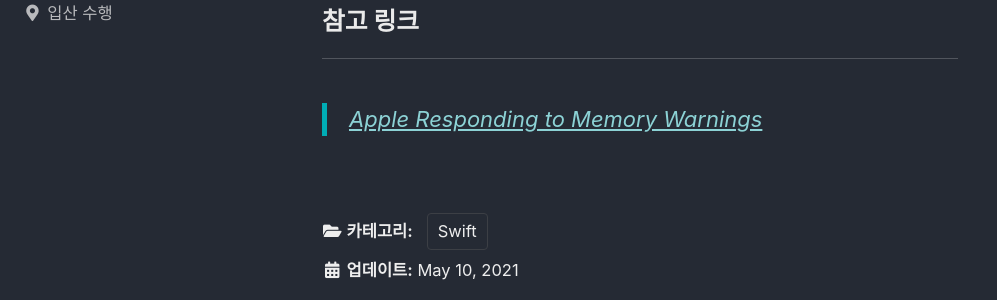
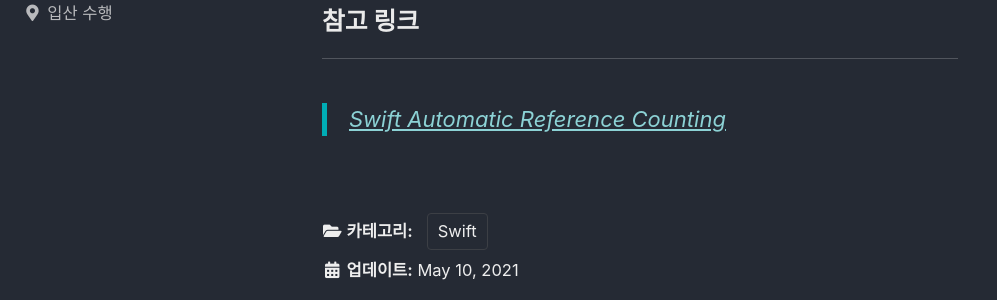
Before and after one commit to zdodev/zdodev.github.io, a Jekyll site: the page built from _posts/2021-05-10-Swift-Automatic-Reference-Counting.md, in a window 1280 px wide and 900 px high, scrolled down 9235 px. Shown: the part 154-454 px from the top of the window, without its empty margins (0-997 px from the left). Built offline with Jekyll 4.4.1, drawn with Linux system fonts in a browser that asks for light colours; cached includes are drawn as plain includes.

Commit message:
✍️: 오늘의 지식: Swift automatic reference counting 참고 링크 수정.

```diff
--- a/_posts/2021-05-10-Swift-Automatic-Reference-Counting.md
+++ b/_posts/2021-05-10-Swift-Automatic-Reference-Counting.md
@@ -265,4 +265,4 @@ let coffee = Coffee(caramel: Caramel())
 
 ---
 
-> [Apple Responding to Memory Warnings](https://developer.apple.com/documentation/uikit/app_and_environment/managing_your_app_s_life_cycle/responding_to_memory_warnings)
+> [Swift Automatic Reference Counting](https://docs.swift.org/swift-book/LanguageGuide/AutomaticReferenceCounting.html)
```
